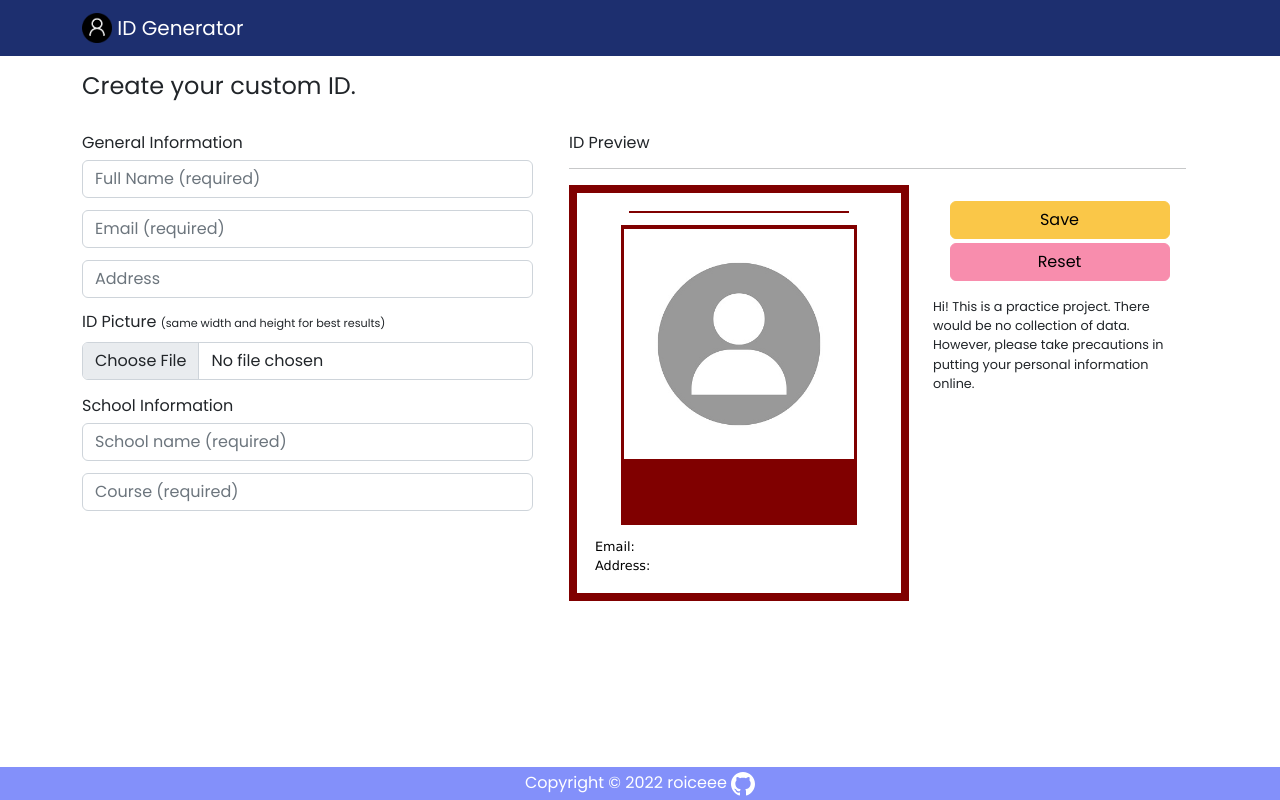
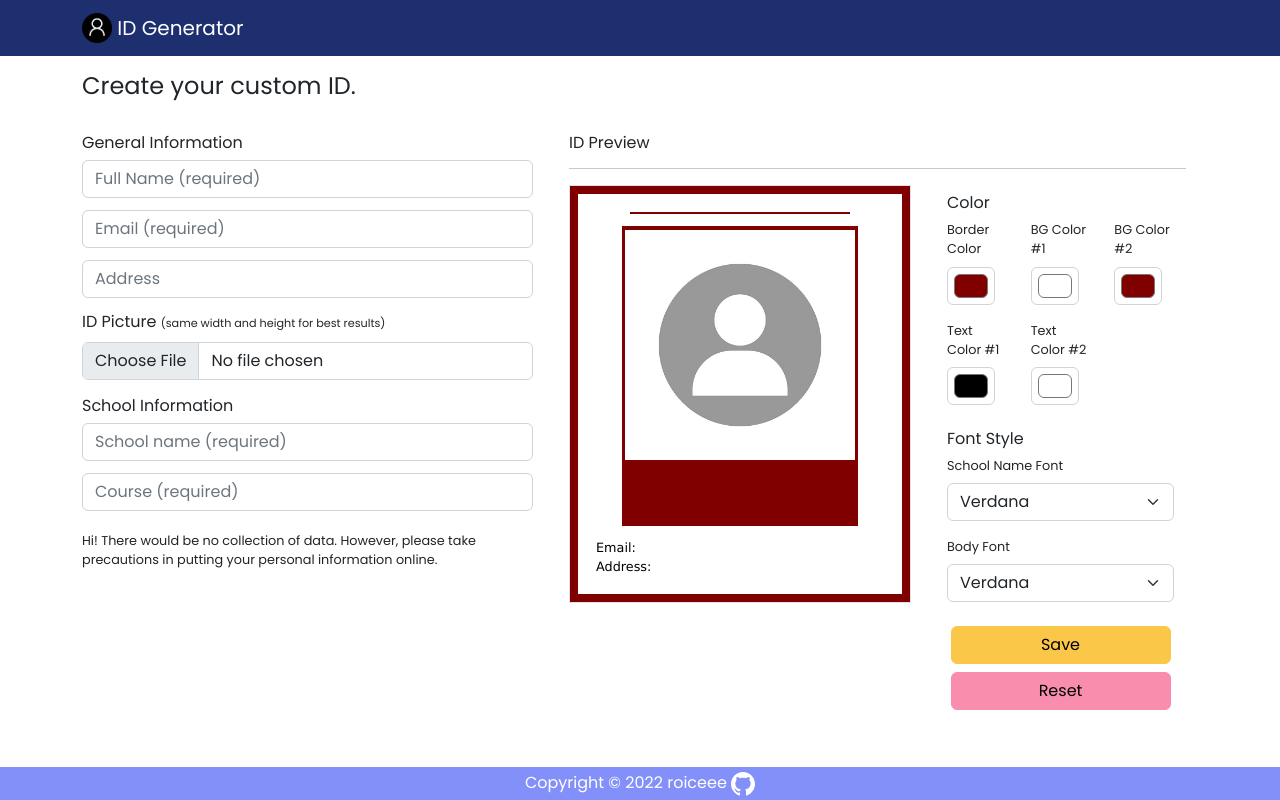
Before and after one commit to roiceee/CV-App, a React (Create React App) app: page / in a window 1280 px wide. Built offline with nearby package versions, Linux system fonts and the light colour scheme.

Commit message:
add id customization component

```diff
--- a/src/components/body/bodyContainer.js
+++ b/src/components/body/bodyContainer.js
@@ -8,7 +8,6 @@ import IdContainer from "./id-components/idContainer";
 import defaultIcon from "../../assets/default-photo.jpg";
 import Col from "react-bootstrap/esm/Col";
 import Row from "react-bootstrap/esm/Row";
-/*eslint-disable*/
 
 function BodyContainer() {
   const defaultStudentInformation = {
@@ -19,19 +18,7 @@ function BodyContainer() {
     course: "",
     photo: defaultIcon,
   };
-
-  const defaultIdProperties = {
-    borderColor: "#800000",
-    outerColor: "#fff",
-    innerColor: "#800000",
-    innerTextColor: "#fff",
-    outerTextColor: "#000000",
-    headerFont: "Verdana",
-    bodyFont: "Verdana",
-  };
-
   const [studentInfo, setStudentInfo] = useState(defaultStudentInformation);
-  const [idProperties, setIdProperties] = useState(defaultIdProperties);
 
   return (
     <Container>
@@ -46,12 +33,19 @@ function BodyContainer() {
             studentInfo={studentInfo}
             setStudentInfo={setStudentInfo}
           />
+          <Row className="mt-3">
+            <p id="notice">
+              Hi! There would be no collection of
+              data. However, please take precautions in putting your personal
+              information online.
+            </p>
+          </Row>
         </Col>
         <Col md={7}>
           <IdContainer
             studentInfo={studentInfo}
-            idProperties={idProperties}
             setStudentInfo={setStudentInfo}
+            defaultStudentInformation={defaultStudentInformation}
           />
         </Col>
       </Row>
--- a/src/components/body/form-components/schoolInformationForm.js
+++ b/src/components/body/form-components/schoolInformationForm.js
@@ -62,7 +62,7 @@ function SchoolInformationForm({
 }
 
 function validateSchoolInformation(id) {
-  if (id === "school-name") {
+  if (id === "schoolName") {
     const schoolForm = document.getElementById(id);
     validateRequiredInput(schoolForm, "school-name-error");
   }
--- /dev/null
+++ b/src/components/body/id-components/fonts.js
@@ -0,0 +1,10 @@
+const fonts = [
+    "Arial",
+    "Verdana",
+    "Trebuchet MS",
+    "Times New Roman",
+    "Georgia",
+    "Garamon",
+]
+
+export default fonts;
--- a/src/components/body/id-components/idContainer.js
+++ b/src/components/body/id-components/idContainer.js
@@ -1,27 +1,31 @@
-import React, { useCallback } from "react";
+import React, { useState, useCallback } from "react";
 import Container from "react-bootstrap/esm/Container";
 import Row from "react-bootstrap/esm/Row";
 import Col from "react-bootstrap/esm/Col";
 import IdPreview from "./idPreview";
 import Button from "react-bootstrap/esm/Button";
-import defaultIcon from "../../../assets/default-photo.jpg";
 import { resetForms } from "../form-components/validation";
 import html2canvas from "html2canvas";
 import { validateGeneralInformation } from "../form-components/generalInformation";
 import { validateSchoolInformation } from "../form-components/schoolInformationForm";
+import IdCustomizer from "./idCustomizer";
 
+function IdContainer({ studentInfo, setStudentInfo, defaultStudentInformation }) {
+  const defaultIdProperties = {
+    borderColor: "#800000",
+    outerColor: "#FFFFFF",
+    innerColor: "#800000",
+    innerTextColor: "#FFFFFF",
+    outerTextColor: "#000000",
+    headerFont: "Verdana",
+    bodyFont: "Verdana",
+  };
 
-function IdContainer({ studentInfo, idProperties, setStudentInfo }) {
+  const [idProperties, setIdProperties] = useState(defaultIdProperties);
 
   const resetStudentInfo = useCallback(() => {
-    setStudentInfo({
-      name: "",
-      email: "",
-      address: "",
-      schoolName: "Roice University",
-      course: "",
-      photo: defaultIcon,
-    });
+    setStudentInfo({...defaultStudentInformation});
+    setIdProperties({...defaultIdProperties});
     resetForms();
   }, []);
 
@@ -34,28 +38,31 @@ function IdContainer({ studentInfo, idProperties, setStudentInfo }) {
     });
   };
 
-  const saveButtonEvent = useCallback(
-    async() => {
-        const isValid = await validateAllForms();
-        if (!isValid) {
-          return;
-        }
-        saveId();
-    }, [])
+  const saveButtonEvent = useCallback(async () => {
+    const isValid = await validateAllForms();
+    if (!isValid) {
+      return;
+    }
+    saveId();
+  }, []);
 
   return (
     <Container className="mt-4">
       <h6>ID Preview</h6>
       <hr></hr>
       <Row>
-        <Col  className="mx-auto mx-sm-0">
+        <Col className="mx-auto mx-sm-0">
           <IdPreview
             idProperties={idProperties}
             studentInfo={studentInfo}
           />
         </Col>
         <Col>
-          <Row className="d-flex flex-column gap-1 mt-3 mx-auto align-items-center">
+          <IdCustomizer
+            idProperties={idProperties}
+            setIdProperties={setIdProperties}
+          />
+          <Row className="d-flex flex-column gap-2 mt-3 mx-auto align-items-center">
             <Button
               className="id-button"
               variant="action"
@@ -73,13 +80,6 @@ function IdContainer({ studentInfo, idProperties, setStudentInfo }) {
               Reset
             </Button>
           </Row>
-          <Row className="mt-3">
-            <p id="notice">
-              Hi! This is a practice project. There would be no collection of
-              data. However, please take precautions in putting your personal
-              information online.
-            </p>
-          </Row>
         </Col>
       </Row>
     </Container>
@@ -87,20 +87,21 @@ function IdContainer({ studentInfo, idProperties, setStudentInfo }) {
 }
 
 async function validateAllForms() {
-  return new Promise(resolve => {
-    const formsThatNeedValidation = document.querySelectorAll('.need-validation');
+  return new Promise((resolve) => {
+    const formsThatNeedValidation =
+      document.querySelectorAll(".need-validation");
     formsThatNeedValidation.forEach((form) => {
       validateGeneralInformation(form.id);
       validateSchoolInformation(form.id);
-    })
-    formsThatNeedValidation.forEach((form => {
-      if (form.classList.contains('invalid-form')) {
+    });
+    formsThatNeedValidation.forEach((form) => {
+      if (form.classList.contains("invalid-form")) {
         resolve(false);
         return;
       }
-    }))
+    });
     resolve(true);
-  })
+  });
 }
 
 export default IdContainer;
--- /dev/null
+++ b/src/components/body/id-components/idCustomizer.js
@@ -0,0 +1,110 @@
+import React, { useCallback } from "react";
+import Container from "react-bootstrap/esm/Container";
+import Row from "react-bootstrap/esm/Row";
+import Form from "react-bootstrap/esm/Form";
+import fonts from "./fonts";
+
+function IdCustomizer({ idProperties, setIdProperties }) {
+
+  const inputChangeHandler = useCallback((e) => {
+    const { id, value } = e.target;
+
+    setIdProperties((idProperties) => ({
+      ...idProperties,
+      [id]: value,
+    }));
+  }, []);
+
+  return (
+    <Container className="mt-2" style={{ fontSize: "0.8rem" }}>
+      <h6>Color</h6>
+      <Row className="row-cols-3">
+        <Form.Group controlId="borderColor" className="mb-3">
+          <Form.Label>Border Color</Form.Label>
+          <Form.Control
+            type="color"
+            className="form-control-color"
+            value={idProperties.borderColor}
+            onChange={inputChangeHandler}
+          ></Form.Control>
+        </Form.Group>
+        <Form.Group controlId="outerColor" className="mb-3">
+          <Form.Label>BG Color #1</Form.Label>
+          <Form.Control
+            type="color"
+            className="form-control-color"
+            value={idProperties.outerColor}
+            onChange={inputChangeHandler}
+          ></Form.Control>
+        </Form.Group>
+        <Form.Group controlId="innerColor" className="mb-3">
+          <Form.Label>BG Color #2</Form.Label>
+          <Form.Control
+            type="color"
+            className="form-control-color"
+            value={idProperties.innerColor}
+            onChange={inputChangeHandler}
+          ></Form.Control>
+        </Form.Group>
+        <Form.Group controlId="outerTextColor" className="mb-3">
+          <Form.Label>Text Color #1</Form.Label>
+          <Form.Control
+            type="color"
+            className="form-control-color"
+            value={idProperties.outerTextColor}
+            onChange={inputChangeHandler}
+          ></Form.Control>
+        </Form.Group>
+        <Form.Group controlId="innerTextColor" className="mb-3">
+          <Form.Label>Text Color #2</Form.Label>
+          <Form.Control
+            type="color"
+            className="form-control-color"
+            value={idProperties.innerTextColor}
+            onChange={inputChangeHandler}
+          ></Form.Control>
+        </Form.Group>
+      </Row>
+      <Row className="mt-2">
+        <h6>Font Style</h6>
+        <Form.Group controlId="headerFont" className="mb-3">
+          <Form.Label>School Name Font</Form.Label>
+          <Form.Select
+            aria-label="Header Font"
+            onChange={inputChangeHandler}
+            value={idProperties.headerFont}
+          >
+            <option>{idProperties.headerFont}</option>
+            {fonts.map((font, index) => {
+              return (
+                <option value={font} key={index}>
+                  {font}
+                </option>
+              );
+            })}
+          </Form.Select>
+        </Form.Group>
+        <Form.Group controlId="bodyFont" className="mb-2">
+          <Form.Label>Body Font</Form.Label>
+          <Form.Select
+            aria-label="Body Font"
+            onChange={inputChangeHandler}
+            value={idProperties.bodyFont}
+          >
+
+            <option>{idProperties.bodyFont}</option>
+            {fonts.map((font, index) => {
+              return (
+                <option value={font} key={index}>
+                  {font}
+                </option>
+              );
+            })}
+          </Form.Select>
+        </Form.Group>
+      </Row>
+    </Container>
+  );
+}
+
+export default IdCustomizer;
--- a/src/components/body/id-components/idPreview.js
+++ b/src/components/body/id-components/idPreview.js
@@ -2,7 +2,7 @@ import React from "react";
 
 function IdPreview({ studentInfo, idProperties }) {
   return (
-    <div>
+    <div id="outline" className="border border-1 mx-auto">
       <div
         id="id-image"
         className="preview"
@@ -10,7 +10,7 @@ function IdPreview({ studentInfo, idProperties }) {
           background: idProperties.outerColor,
           color: idProperties.outerTextColor,
           fontFamily: idProperties.bodyFont,
-          border: `8px solid ${idProperties.borderColor}`
+          border: `8px solid ${idProperties.borderColor}`,
         }}
       >
         <div id="id-header">
--- a/src/styles/App.scss
+++ b/src/styles/App.scss
@@ -2,4 +2,4 @@
 @import "override";
 @import "id-preview";
 @import "id-container";
-@import "form-validation"
+@import "form-validation";
--- a/src/styles/form-validation.css
+++ b/src/styles/form-validation.css
@@ -9,3 +9,7 @@
     box-shadow: 0 0 0 0.25rem rgba(220, 93, 93, 0.25)!important;
     border-color: #fe8686!important;
 }
+
+#notice {
+    font-size: 0.8rem;
+}
--- a/src/styles/id-container.css
+++ b/src/styles/id-container.css
@@ -1,7 +1,3 @@
 .id-button {
     width: 220px;
 }
-
-#notice {
-    font-size: 0.8rem;
-}
--- a/src/styles/id-preview.css
+++ b/src/styles/id-preview.css
@@ -78,3 +78,8 @@
     width: 230px;
     height: 230px;
 }
+
+#outline {
+    height: fit-content;
+    width: fit-content;
+}
```
Also changed, not shown: 11 other files (tests, documents, lock files or other folders).
